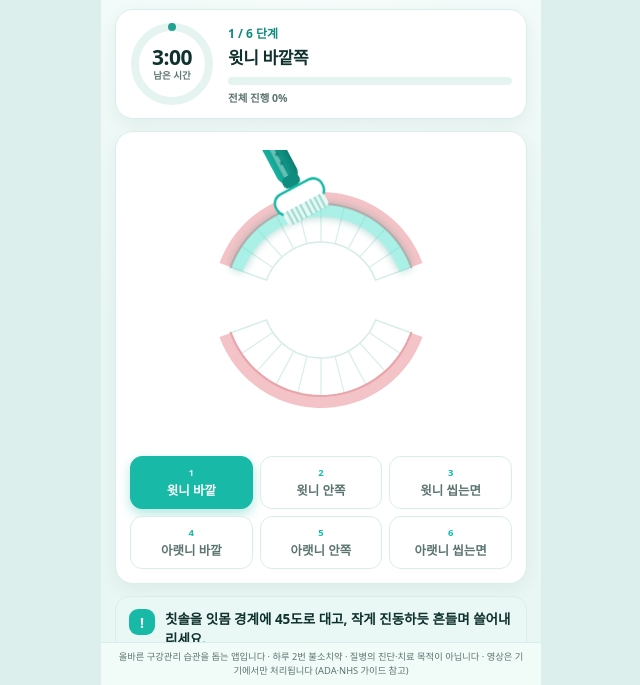
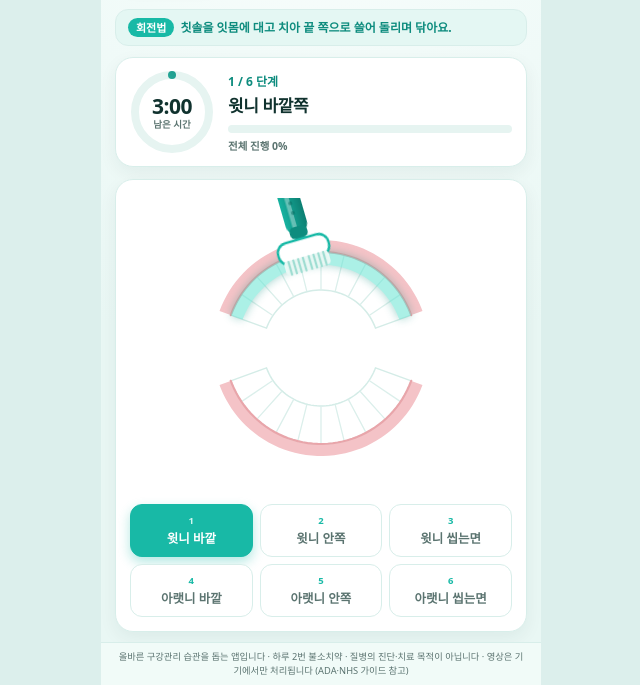
Before and after one commit to gunjupark-sketch/chikachika, a plain HTML site: page index.html in a window 1280 px wide. Shown: the part 115-800 px from the top of the page, without its empty margins (319-959 px from the left). Drawn offline with Linux system fonts and the light colour scheme.

Commit message:
치카치카 v3.1 — 양치 회전법(rolling) 전환: 지시문+소개+브러시 롤 동작(윗니↓ 아랫니↑)

```diff
--- a/index.html
+++ b/index.html
@@ -87,18 +87,10 @@ header{
 #mouthSvg{width:100%; max-width:300px; height:auto; display:block; touch-action:manipulation;}
 .hi{fill:var(--mint-l); opacity:0; pointer-events:all; cursor:pointer; transition:opacity .35s;}
 .hi.active{opacity:.52; filter:drop-shadow(0 0 5px rgba(14,140,126,.75));}
-/* brush animation groups */
+/* brush animation groups  (left-right sweep is CSS; the gum->tip roll is JS-driven) */
 #brushSweep{animation:sweep 2.6s ease-in-out infinite;}
-#brushScrub{animation:scrub .12s linear infinite;}
 .foam{animation:foam 1.3s ease-in-out infinite;}
 @keyframes sweep{0%,100%{transform:translateX(-13px);} 50%{transform:translateX(13px);}}
-@keyframes scrub{
-  0%{transform:translate(0,0);}
-  25%{transform:translate(2.4px,.6px);}
-  50%{transform:translate(.4px,2.1px);}
-  75%{transform:translate(-2.4px,.6px);}
-  100%{transform:translate(0,0);}
-}
 @keyframes foam{0%,100%{opacity:.25; transform:translateY(0);} 50%{opacity:.85; transform:translateY(-3px);}}
 /* ---------- chips ---------- */
 .chips{display:grid; grid-template-columns:repeat(3,1fr); gap:7px; margin-top:4px;}
@@ -110,6 +102,14 @@ header{
 .chip .n{display:block; font-size:9.5px; color:var(--mint); font-weight:800; margin-bottom:1px;}
 .chip.active{background:var(--mint); border-color:var(--mint); color:#fff; box-shadow:0 5px 12px rgba(24,185,166,.33);}
 .chip.active .n{color:#CFF6EF;}
+/* ---------- method intro ---------- */
+.methodnote{
+  background:#E4F7F3; border:1px solid var(--line); color:var(--mint-d);
+  font-size:12px; font-weight:700; line-height:1.45;
+  padding:9px 12px; border-radius:13px; margin-bottom:11px;
+}
+.methodnote b{background:var(--mint); color:#fff; font-weight:800; font-size:11px;
+  padding:2px 8px; border-radius:20px; margin-right:6px; white-space:nowrap;}
 /* ---------- instruction ---------- */
 .instruct{
   display:flex; gap:10px; align-items:flex-start;
@@ -210,6 +210,7 @@ footer{
 
     <!-- ============ MODE 1: 양치 ============ -->
     <section class="mode active" id="mode-brush">
+      <div class="methodnote"><b>회전법</b>칫솔을 잇몸에 대고 치아 끝 쪽으로 쓸어 돌리며 닦아요.</div>
       <div class="card" style="padding:0; overflow:hidden;">
         <div class="timerwrap">
           <div class="ring">
@@ -274,7 +275,7 @@ footer{
 
       <div class="instruct" id="instruct">
         <div class="ic">!</div>
-        <p id="instructText">칫솔을 잇몸 경계에 45도로 대고, 작게 진동하듯 흔들며 쓸어내리세요.</p>
+        <p id="instructText">칫솔모를 잇몸에 대고, 위에서 아래로 쓸어내리듯 손목을 돌려요. (잇몸 → 치아 끝, 5~6번)</p>
       </div>
 
       <div class="controls">
@@ -493,12 +494,12 @@ function buildMouth(){
 
 /* ---------------- region data ---------------- */
 var REGIONS=[
-  {name:'윗니 바깥쪽', chip:'윗니 바깥',  tip:'칫솔을 잇몸 경계에 45도로 대고, 작게 진동하듯 흔들며 쓸어내리세요.', brush:{x:150,y:59,r:-28},  hi:'hiUO'},
-  {name:'윗니 안쪽',   chip:'윗니 안쪽',  tip:'안쪽 면도 45도로. 앞니 안쪽은 칫솔을 세로로 세워서 쓸어내리세요.',   brush:{x:150,y:88,r:156},  hi:'hiUI'},
-  {name:'윗니 씹는 면',chip:'윗니 씹는면',tip:'씹는 면은 앞뒤로 가볍게 문질러 주세요.',                               brush:{x:150,y:72,r:-6},   hi:'hiUC'},
-  {name:'아랫니 바깥쪽',chip:'아랫니 바깥',tip:'아랫니 바깥쪽을 잇몸에서 위로 쓸어 올리듯 닦으세요.',                  brush:{x:150,y:238,r:208}, hi:'hiLO'},
-  {name:'아랫니 안쪽', chip:'아랫니 안쪽',tip:'아랫니 안쪽, 앞니 안쪽은 칫솔을 세워서.',                            brush:{x:150,y:212,r:28},  hi:'hiLI'},
-  {name:'아랫니 씹는 면',chip:'아랫니 씹는면',tip:'씹는 면을 앞뒤로 문질러 마무리하세요.',                           brush:{x:150,y:228,r:186}, hi:'hiLC'}
+  {name:'윗니 바깥쪽', chip:'윗니 바깥',  arch:'U', tip:'칫솔모를 잇몸에 대고, 위에서 아래로 쓸어내리듯 손목을 돌려요. (잇몸 → 치아 끝, 5~6번)', brush:{x:150,y:59,r:-28},  hi:'hiUO'},
+  {name:'윗니 안쪽',   chip:'윗니 안쪽',  arch:'U', tip:'안쪽도 잇몸에서 아래로 쓸어내려요. 앞니 안쪽은 칫솔을 세로로 세워서.',   brush:{x:150,y:88,r:156},  hi:'hiUI'},
+  {name:'윗니 씹는 면',chip:'윗니 씹는면',arch:'U', tip:'씹는 면은 앞뒤로 가볍게 문질러요.',                               brush:{x:150,y:72,r:-6},   hi:'hiUC'},
+  {name:'아랫니 바깥쪽',chip:'아랫니 바깥',arch:'L', tip:'칫솔모를 잇몸에 대고, 아래에서 위로 쓸어올리듯 손목을 돌려요. (잇몸 → 치아 끝, 5~6번)', brush:{x:150,y:238,r:208}, hi:'hiLO'},
+  {name:'아랫니 안쪽', chip:'아랫니 안쪽',arch:'L', tip:'안쪽도 잇몸에서 위로 쓸어올려요. 앞니 안쪽은 칫솔을 세워서.',          brush:{x:150,y:212,r:28},  hi:'hiLI'},
+  {name:'아랫니 씹는 면',chip:'아랫니 씹는면',arch:'L', tip:'씹는 면을 앞뒤로 문질러 마무리해요.',                           brush:{x:150,y:228,r:186}, hi:'hiLC'}
 ];
 var REGION_SECONDS=30, TOTAL=180;
 
@@ -561,9 +562,22 @@ function setRegion(i){
   while(tgt.r-cur.r<-180) tgt.r+=360;
 }
 
-function applyBrush(){
-  brushPos.setAttribute('transform','translate('+cur.x.toFixed(2)+' '+cur.y.toFixed(2)+') rotate('+cur.r.toFixed(2)+')');
+function applyBrush(dx,dy,dr){
+  dx=dx||0; dy=dy||0; dr=dr||0;
+  brushPos.setAttribute('transform','translate('+(cur.x+dx).toFixed(2)+' '+(cur.y+dy).toFixed(2)+') rotate('+(cur.r+dr).toFixed(2)+')');
 }
+
+/* rolling-method stroke phase: gum -> tooth tip (slow), then return (quick), repeating.
+   returns 0 at the gum line, 1 at the tooth tip. */
+var ROLL_FREEZE=null;
+function rollPhase(ts){
+  if(ROLL_FREEZE!==null) return ROLL_FREEZE;
+  var P=1150, t=(ts%P)/P, fwd=0.64, u;
+  if(t<fwd){ u=t/fwd; return 1-(1-u)*(1-u); }                 // ease-out: gum -> tip
+  u=(t-fwd)/(1-fwd);                                          // return: tip -> gum
+  return 1-(u<0.5 ? 2*u*u : 1-Math.pow(-2*u+2,2)/2);
+}
+window.__setRollFreeze=function(v){ ROLL_FREEZE=v; };
 
 /* ---------------- render ---------------- */
 function fmt(s){s=Math.max(0,Math.ceil(s)); var m=Math.floor(s/60); var ss=s%60; return m+':'+(ss<10?'0':'')+ss;}
@@ -603,12 +617,17 @@ function tick(ts){
     if(elapsed>=TOTAL){ finish(); }
     else render();
   }
-  // ease brush toward target
+  // ease brush toward region base pose (the gum-line start)
   var k=0.16;
   cur.x+=(tgt.x-cur.x)*k;
   cur.y+=(tgt.y-cur.y)*k;
   cur.r+=(tgt.r-cur.r)*k;
-  applyBrush();
+  // rolling-method stroke: slide bristles from gum toward the tooth tip + wrist roll.
+  // upper arch rolls down (+y, 잇몸→치아끝), lower arch rolls up (-y).
+  var rg=REGIONS[activeIdx]||REGIONS[0];
+  var dir=(rg.arch==='U')?1:-1;
+  var p=rollPhase(ts);
+  applyBrush(0, dir*p*13, dir*p*15);
   requestAnimationFrame(tick);
 }
 
```
